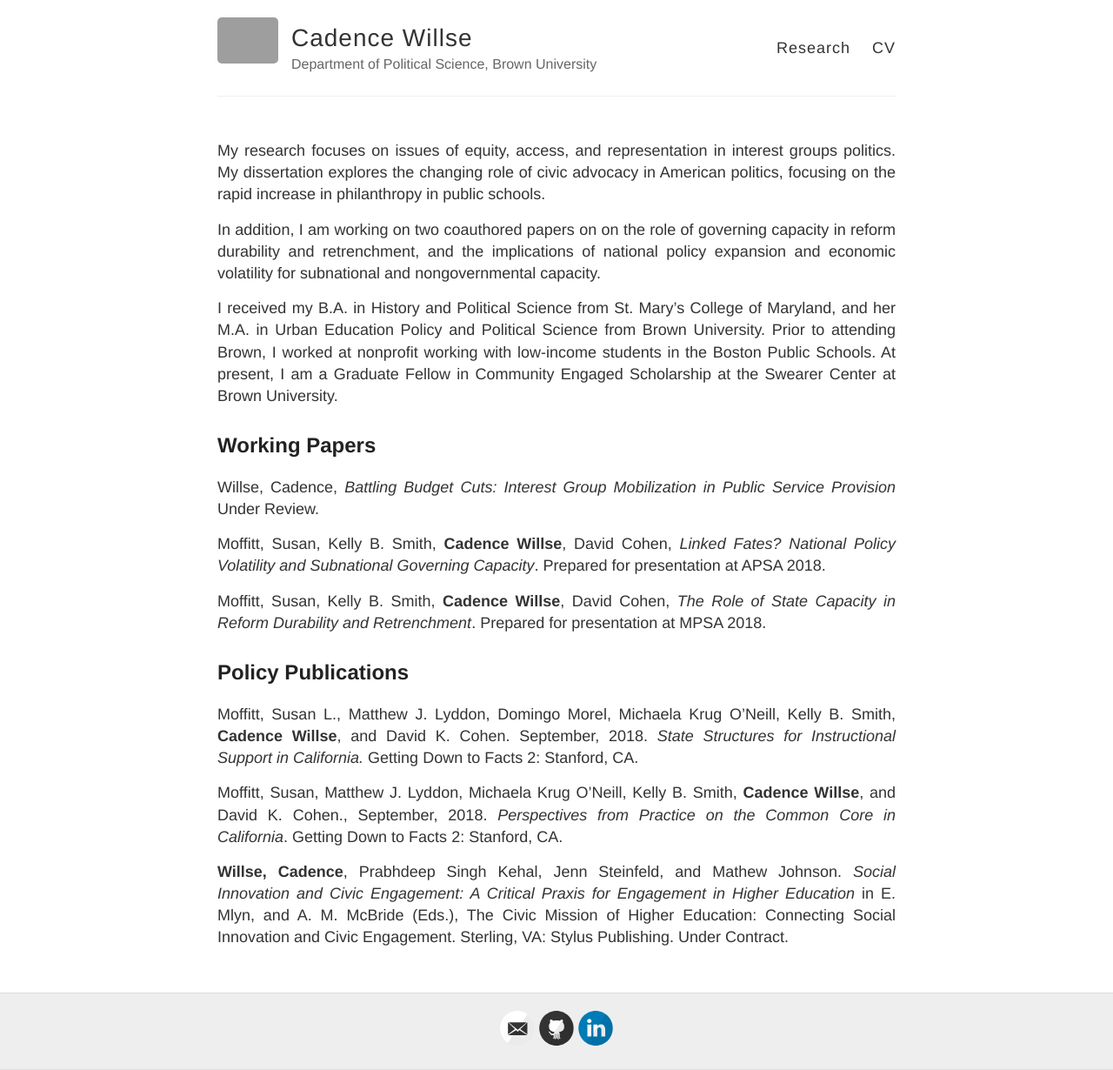
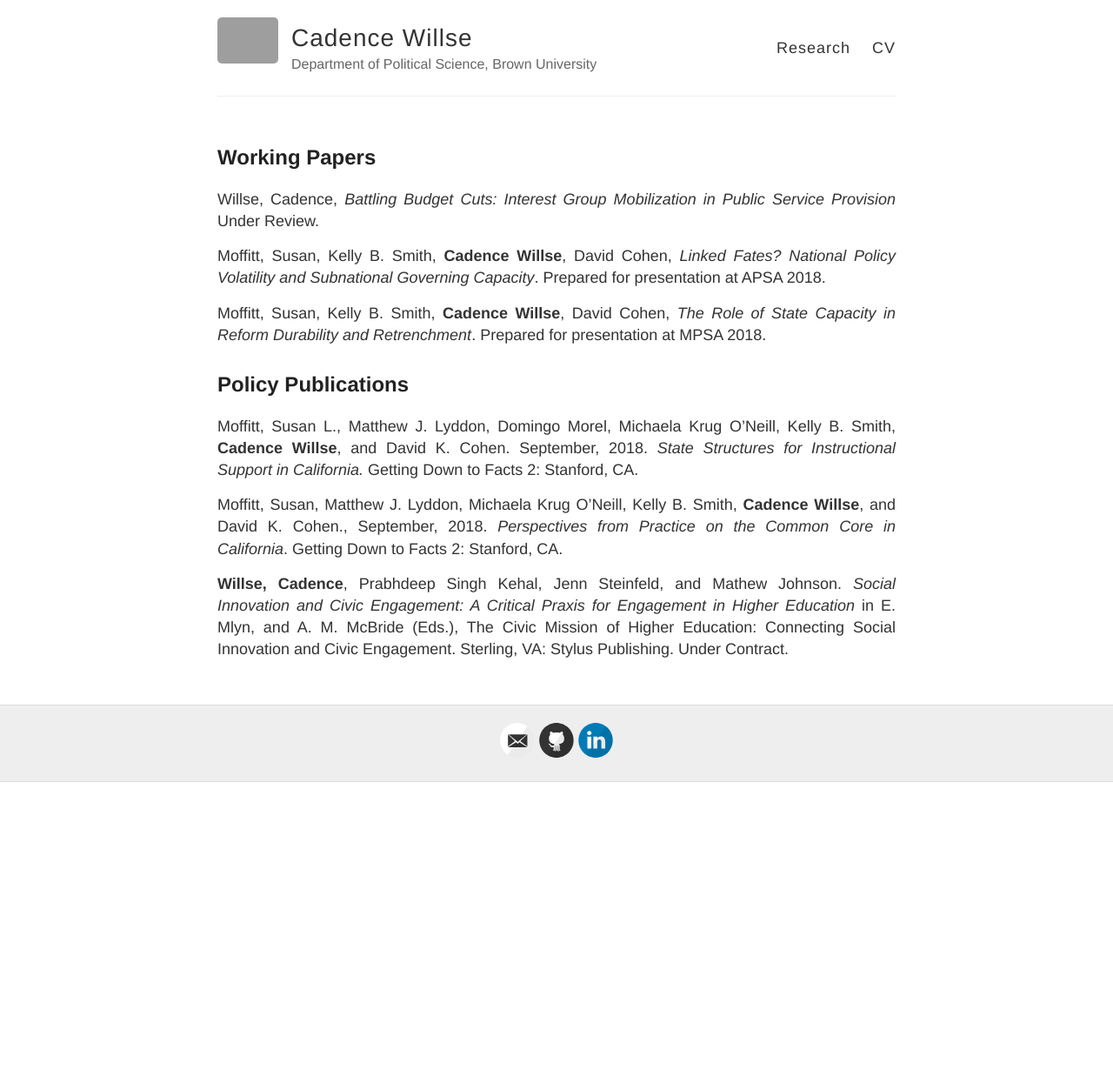
Before and after one commit to cadencewillse/cadencewillse.github.io, a Jekyll site: the page built from research.md, in a window 1280 px wide. Shown: the whole page at 87% size. Built offline with Jekyll 4.4.1, drawn with Linux system fonts in a browser that asks for light colours; after the commit the page ends 900 px from its top, so only the background shows below that; grey boxes are pictures that could not be loaded.

Commit message:
Update research.md

```diff
--- a/research.md
+++ b/research.md
@@ -4,13 +4,6 @@ title: Research
 permalink: /research/
 ---
 
-
-
-My research focuses on issues of equity, access, and representation in interest groups politics.  My dissertation explores the changing role of civic advocacy in American politics, focusing on the rapid increase in philanthropy in public schools.
-
-In addition, I am working on two coauthored papers on on the role of governing capacity in reform durability and retrenchment, and the implications of national policy expansion and economic volatility for subnational and nongovernmental capacity.
-
-I received my B.A. in History and Political Science from St. Mary's College of Maryland, and her M.A. in Urban Education Policy and Political Science from Brown University.  Prior to attending Brown, I worked at nonprofit working with low-income students in the Boston Public Schools. At present, I am a Graduate Fellow in Community Engaged Scholarship at the Swearer Center at Brown University.
 
 ## Working Papers
 
```
